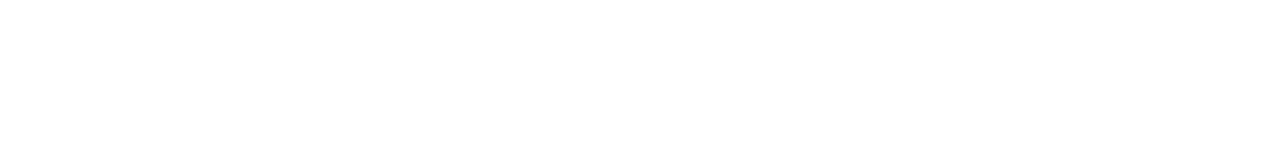
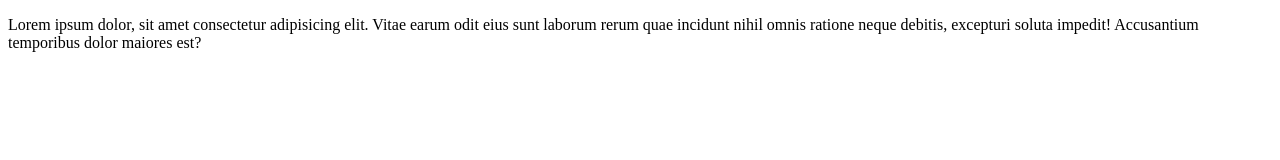
Before and after one commit to ronaldkwan93/testRepox, a plain HTML site: page index.html in a window 1280 px wide. Drawn offline with Linux system fonts and the light colour scheme.

Commit message:
added paragraph

```diff
--- a/index.html
+++ b/index.html
@@ -6,6 +6,6 @@
     <title>Document</title>
 </head>
 <body>
-
+    <p>Lorem ipsum dolor, sit amet consectetur adipisicing elit. Vitae earum odit eius sunt laborum rerum quae incidunt nihil omnis ratione neque debitis, excepturi soluta impedit! Accusantium temporibus dolor maiores est?</p>
 </body>
 </html>
```
